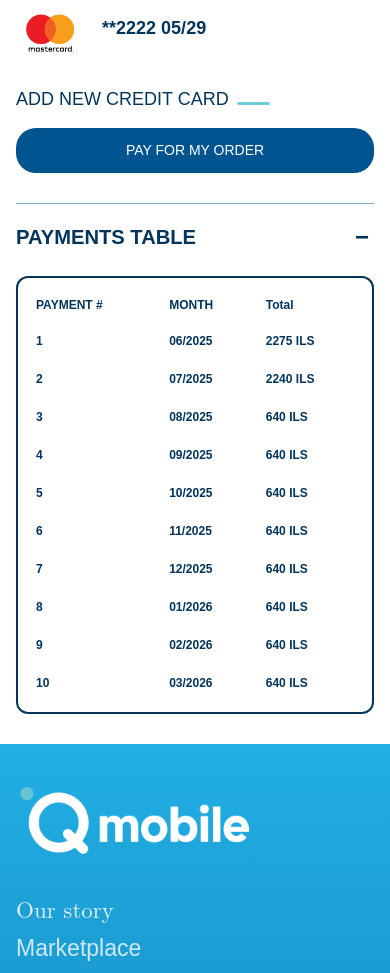
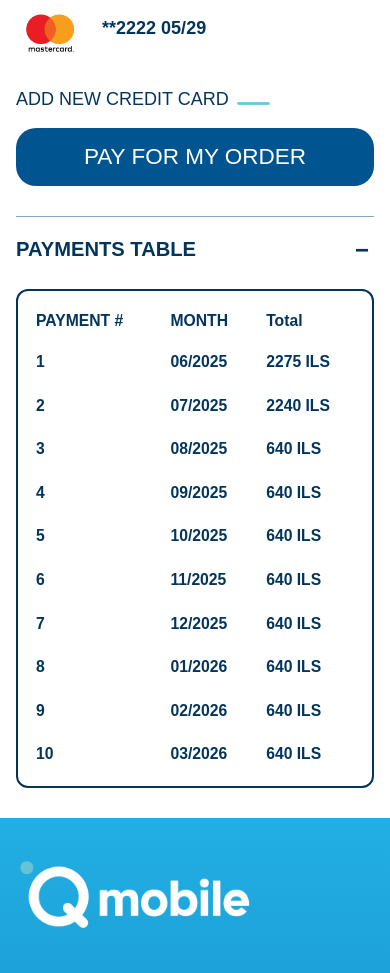
Before and after one commit to Vahan-23/QMobile, a React (Create React App) app: page /payment in a window 390 px wide. Shown: the part 1320-2293 px from the top of the page. Built offline with nearby package versions, Linux system fonts and the light colour scheme.

Commit message:
end payment page mobile and web adaptive

```diff
--- a/src/components/PaymentPage/PaymentPage.css
+++ b/src/components/PaymentPage/PaymentPage.css
@@ -650,17 +650,23 @@
 
   .payment-pay-button {
     border-radius: 20px !important;
-    font-size: clamp(20px, 5vw, 36px) !important;
-  }
-
-  .payment-pay-button {
     width: 100% !important;
     padding: clamp(12px, 3vw, 18px) clamp(15px, 4vw, 30px) !important;
-    font-size: clamp(14px, 3.5vw, 24px) !important;
+    font-size: clamp(20px, calc(20px + (36 - 20) * ((100vw - 320px) / (768 - 320))), 36px) !important;
   }
 
   .payment-mobile-quantity-section {
     margin-top: 0;
+  }
+
+  .payment-table-cell,
+  .payment-table-header-cell {
+    font-size: clamp(14px, calc(14px + (25 - 14) * ((100vw - 320px) / (768 - 320))), 25px) !important;
+  }
+
+  .payment-schedule-table .payment-table-cell,
+  .payment-schedule-table .payment-table-header-cell {
+    font-size: clamp(14px, calc(14px + (25 - 14) * ((100vw - 320px) / (768 - 320))), 25px) !important;
   }
 }
 
```
